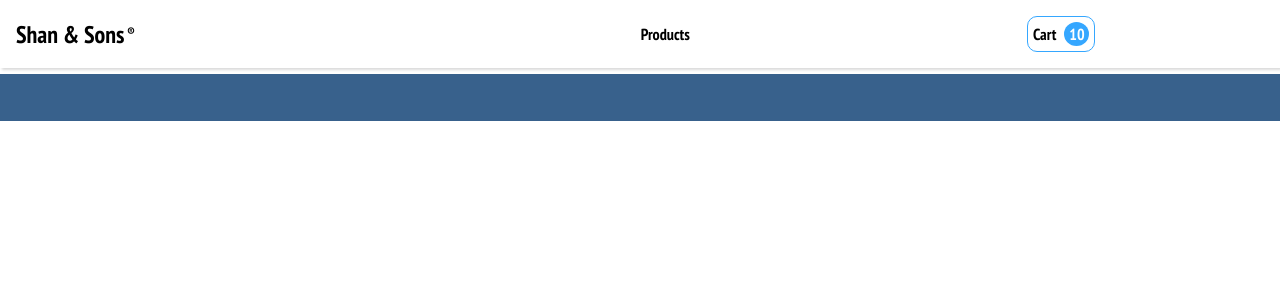
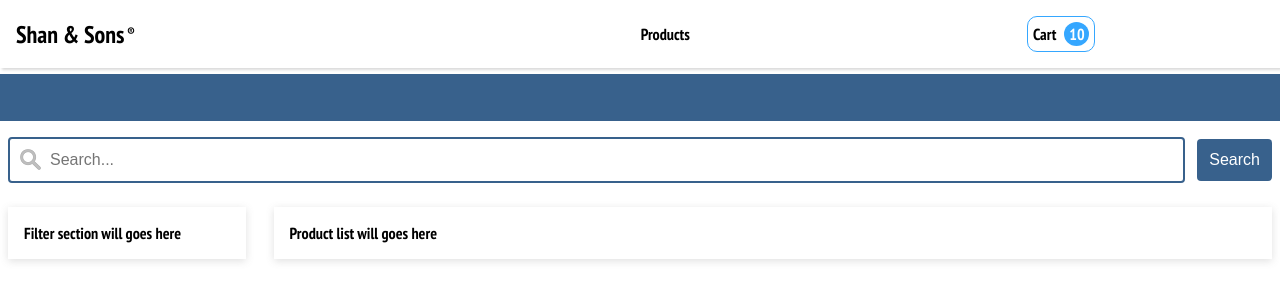
Before and after one commit to sivaprasadev/tee-rex-store, a React (Create React App) app: page /products in a window 1280 px wide. Shown: the top 300 px of the page. Built offline with nearby package versions, Linux system fonts and the light colour scheme.

Commit message:
search,filter and product listing layout completed

```diff
--- /dev/null
+++ b/src/Assets/Styles/Button.css
@@ -0,0 +1,12 @@
+.action-button {
+	border: none;
+	color: #ffffff;
+	background-color: #38618c;
+	padding: 12px;
+	text-align: center;
+	text-decoration: none;
+	display: inline-block;
+	font-size: 16px;
+	cursor: pointer;
+	border-radius: 4px;
+}
--- /dev/null
+++ b/src/Assets/Styles/Card.css
@@ -0,0 +1,14 @@
+.card-container-shadow-0 {
+	width: auto;
+	height: auto;
+	padding: 1rem;
+	margin: 0.5rem;
+}
+
+.card-container-shadow-1 {
+	width: auto;
+	height: auto;
+	box-shadow: rgba(99, 99, 99, 0.2) 0px 2px 8px 0px;
+	padding: 1rem;
+	margin: 0.5rem;
+}
--- a/src/Assets/Styles/Header.css
+++ b/src/Assets/Styles/Header.css
@@ -49,5 +49,9 @@
 
 .header-sub > marquee {
 	color: #ffffff;
-    font-size: 18px;
+	font-size: 18px;
 }
+.marquee-offers {
+    display: flex;
+    gap: 12px;
+}
--- /dev/null
+++ b/src/Assets/Styles/Products.css
@@ -0,0 +1,5 @@
+.products-body-container {
+	display: grid;
+	grid-template-columns: 0.5fr 2fr;
+	gap: 12px;
+}
--- /dev/null
+++ b/src/Assets/Styles/Search.css
@@ -0,0 +1,20 @@
+.search--box {
+	padding: 12px 20px 12px 40px;
+	box-sizing: border-box;
+	border: 2px solid #38618c;
+	border-radius: 4px;
+	font-size: 16px;
+	background-color: #ffffff;
+	background-image: url('../Img/searchIcon.png');
+	background-position: 10px 10px;
+	background-repeat: no-repeat;
+	outline: none;
+	width: 100%;
+}
+
+.search--button-container {
+	display: flex;
+	align-items: center;
+	gap: 12px;
+	margin: 1rem 0.5rem;
+}
--- /dev/null
+++ b/src/Components/Button.jsx
@@ -0,0 +1,12 @@
+import React from 'react';
+import '../Assets/Styles/Button.css';
+
+const Button = ({ children }) => {
+	return (
+		<div>
+			<button className='action-button'>{children}</button>
+		</div>
+	);
+};
+
+export default Button;
--- /dev/null
+++ b/src/Components/Card.jsx
@@ -0,0 +1,9 @@
+import React from 'react';
+import '../Assets/Styles/Card.css';
+
+const Card = ({ children, shadow }) => {
+	let className = 'card-container-shadow-';
+	return <div className={shadow === 'none' ? className + '0' : className + '1'}>{children}</div>;
+};
+
+export default Card;
--- a/src/Components/Header.jsx
+++ b/src/Components/Header.jsx
@@ -22,7 +22,13 @@ const Header = () => {
 
 			<div className='header-sub'>
 				<marquee>
-					Get flat <span style={{ color: '#FFE74C' }}>10%</span> off on your first order
+					<div className='marquee-offers'>
+						<span>Buy 1 Get 1 Free</span>
+						<span>|</span>
+						<span>Buy 2 Get 2 Free</span>
+						<span>|</span>
+						<span>Buy 3 Get 3 Free</span>
+					</div>
 				</marquee>
 			</div>
 		</>
--- /dev/null
+++ b/src/Components/Search.jsx
@@ -0,0 +1,12 @@
+import React from 'react';
+import '../Assets/Styles/Search.css';
+
+const Search = () => {
+	return (
+		<>
+			<input type='text' name='search-box' placeholder='Search...' className='search--box' />
+		</>
+	);
+};
+
+export default Search;
--- a/src/Pages/Products.jsx
+++ b/src/Pages/Products.jsx
@@ -1,10 +1,28 @@
 import React from 'react';
 import Header from '../Components/Header';
+import Card from '../Components/Card';
+import Search from '../Components/Search';
+import '../Assets/Styles/Products.css';
+import Button from '../Components/Button';
 
 const Products = () => {
 	return (
 		<div>
 			<Header />
+			<section>
+				<div className='search--button-container'>
+					<Search />
+					<Button>Search</Button>
+				</div>
+			</section>
+			<section className='products-body-container'>
+				<div>
+					<Card>Filter section will goes here</Card>
+				</div>
+				<div>
+					<Card>Product list will goes here</Card>
+				</div>
+			</section>
 		</div>
 	);
 };
```
Also changed, not shown: src/Assets/Img/searchIcon.png (added).
